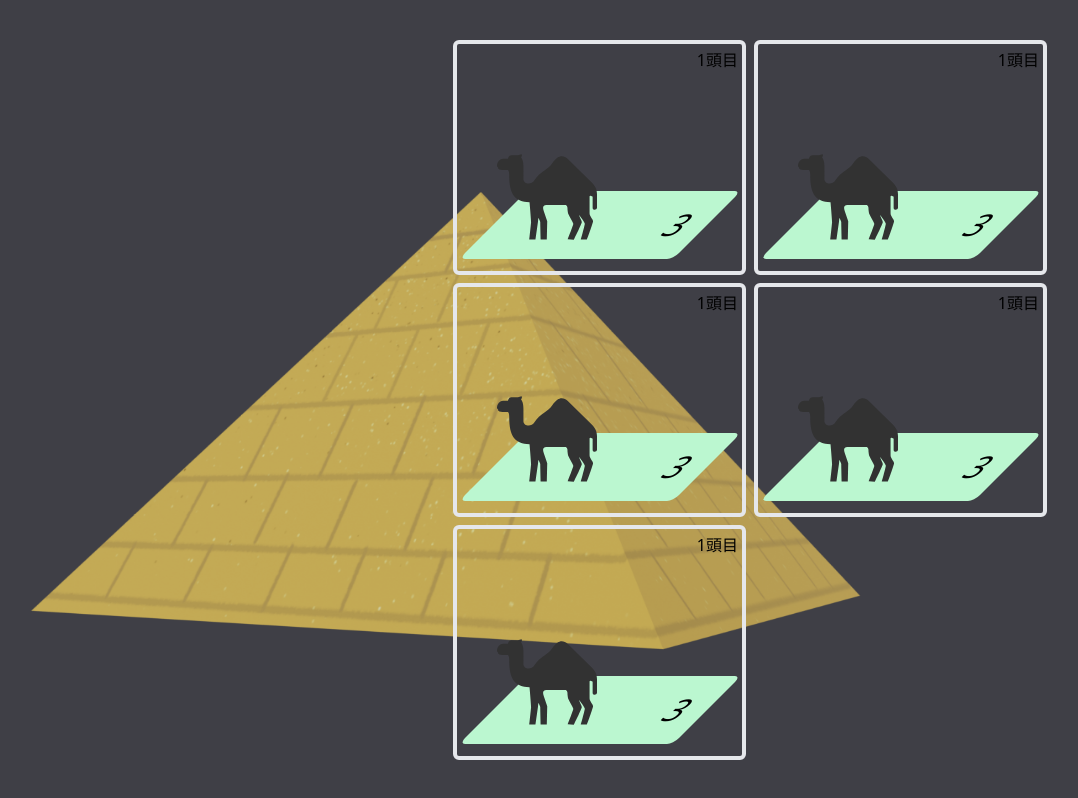
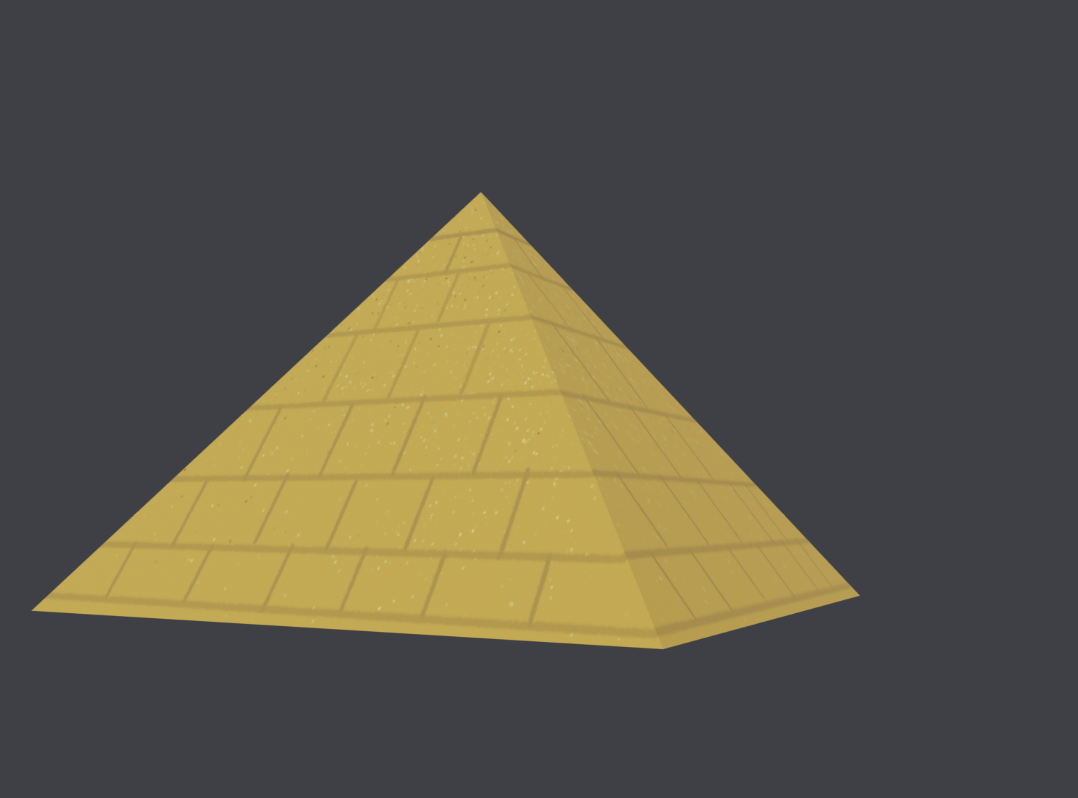
Before and after one commit to YM202c2100/camel-up, a Next.js app: page / in a window 1280 px wide. Both pictures are taken after a click on the button "レースを進める". Shown: the whole page, without its empty margins (193-1271 px from the left). Built offline with nearby package versions, Linux system fonts and the light colour scheme; a web font is replaced by a local one.

Commit message:
[fix] アニメーション時に最前面に来るように修正

```diff
--- a/app/feature/rollAction/components/animation/rollAnimation.tsx
+++ b/app/feature/rollAction/components/animation/rollAnimation.tsx
@@ -4,7 +4,7 @@ import { SunLight } from "./sunLight/sunLight"
 
 export const RollAnimation:React.FC<{quitAnimation:()=>void}> = ({quitAnimation})=>{
   return(
-    <div className="fixed inset-0 bg-zinc-700 overflow-hidden" onClick={quitAnimation}>
+    <div className="fixed z-50 inset-0 bg-zinc-700 overflow-hidden" onClick={quitAnimation}>
       <div
         className="z-10 absolute top-1/2 left-1/2 -translate-x-1/2 -translate-y-1/2"
       >
```
